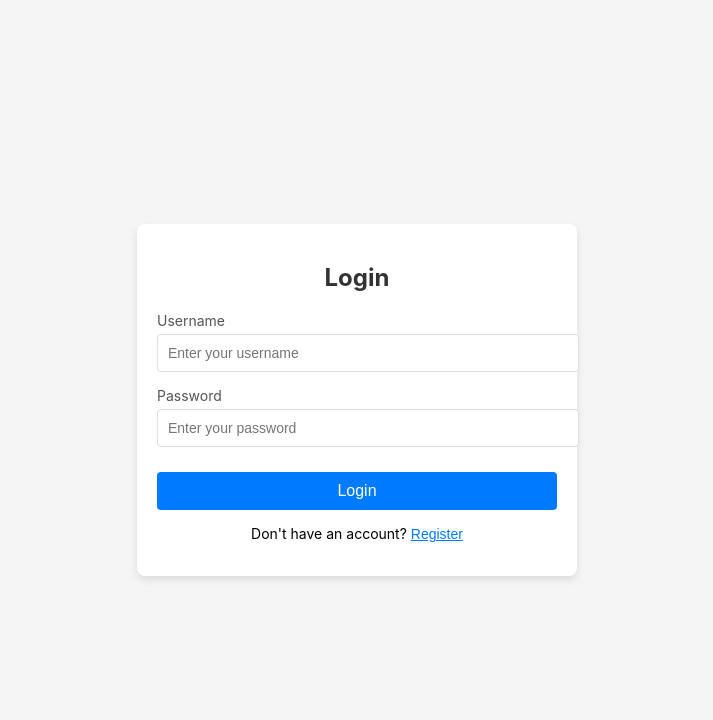
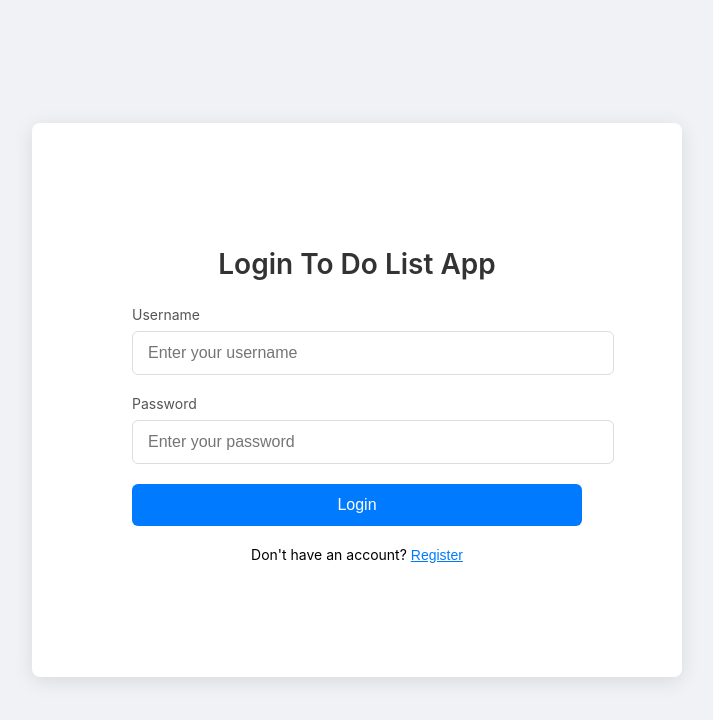
Before and after one commit to FairuzLQ/todo-list-app, a React (Create React App) app: page / in a window 1280 px wide. Shown: the top 720 px of the page, without its empty margins (283-996 px from the left). Built offline with nearby package versions, Linux system fonts and the light colour scheme.

Commit message:
add styling to login register

```diff
--- a/src/pages/LoginPage.js
+++ b/src/pages/LoginPage.js
@@ -1,6 +1,6 @@
 import React, { useState } from "react";
-import API from "../services/api";  // Assuming you have an API service for making HTTP requests
-import { useNavigate } from "react-router-dom"; // To handle redirection after login
+import API from "../services/api";
+import { useNavigate } from "react-router-dom";
 
 const LoginPage = () => {
   const [username, setUsername] = useState("");
@@ -15,33 +15,31 @@ const LoginPage = () => {
     setError("");
     try {
       const response = await API.post("/login", { username, password });
-      console.log("API response:", response);  // Log the full response
+      console.log("API response:", response);
 
-      // Check if response.data.data and response.data.data.token exist
       if (response.data && response.data.data && response.data.data.token) {
-        localStorage.setItem("token", response.data.data.token); // Save token to localStorage
-        console.log("Token saved:", response.data.data.token);  // Confirm token is saved
-        navigate("/checklists"); // Redirect to checklist page
+        localStorage.setItem("token", response.data.data.token);
+        console.log("Token saved:", response.data.data.token);
+        navigate("/checklists");
       } else {
         setError("Login failed. No token returned.");
       }
     } catch (err) {
-      console.log("Error during login:", err);  // Log any error
+      console.log("Error during login:", err);
       setError("Login failed. Please check your username and password.");
     } finally {
       setLoading(false);
     }
   };
 
-
   const handleRegister = () => {
-    navigate("/register"); // Redirect to register page
+    navigate("/register");
   };
 
   return (
     <div style={styles.container}>
       <form onSubmit={handleLogin} style={styles.form}>
-        <h2 style={styles.title}>Login</h2>
+        <h2 style={styles.title}>Login To Do List App</h2>
         {error && <p style={styles.error}>{error}</p>}
         <div style={styles.inputGroup}>
           <label style={styles.label}>Username</label>
@@ -65,7 +63,7 @@ const LoginPage = () => {
             required
           />
         </div>
-        <button type="submit" style={styles.button} disabled={loading}>
+        <button type="submit" style={loading ? {...styles.button, ...styles.buttonDisabled} : styles.button} disabled={loading}>
           {loading ? "Logging in..." : "Login"}
         </button>
         <p style={styles.registerPrompt}>
@@ -85,62 +83,69 @@ const styles = {
     justifyContent: "center",
     alignItems: "center",
     height: "100vh",
-    backgroundColor: "#f5f5f5",
+    backgroundColor: "#f0f2f5",
+    padding: "0 20px",
   },
   form: {
     backgroundColor: "#fff",
-    padding: "20px",
+    padding: "100px",
     borderRadius: "8px",
-    boxShadow: "0 4px 8px rgba(0, 0, 0, 0.1)",
+    boxShadow: "0 4px 20px rgba(0, 0, 0, 0.1)",
     width: "100%",
-    maxWidth: "400px",
+    maxWidth: "450px",
   },
   title: {
     textAlign: "center",
-    marginBottom: "20px",
-    fontSize: "24px",
+    marginBottom: "25px",
+    fontSize: "28px",
     color: "#333",
+    fontWeight: "600",
   },
   inputGroup: {
-    marginBottom: "15px",
+    marginBottom: "20px",
   },
   label: {
     display: "block",
-    marginBottom: "5px",
+    marginBottom: "8px",
     fontSize: "14px",
     color: "#555",
   },
   input: {
     width: "100%",
-    padding: "10px",
-    fontSize: "14px",
+    padding: "12px 15px",
+    fontSize: "16px",
     border: "1px solid #ddd",
-    borderRadius: "4px",
+    borderRadius: "6px",
+    outline: "none",
+    transition: "border-color 0.3s ease",
+  },
+  inputFocus: {
+    borderColor: "#007bff",
   },
   button: {
     width: "100%",
-    padding: "10px",
+    padding: "12px 0",
     fontSize: "16px",
     color: "#fff",
     backgroundColor: "#007bff",
     border: "none",
-    borderRadius: "4px",
+    borderRadius: "6px",
     cursor: "pointer",
-    marginTop: "10px",
+    transition: "background-color 0.3s ease",
   },
   buttonDisabled: {
     backgroundColor: "#aaa",
     cursor: "not-allowed",
   },
   error: {
-    color: "red",
+    color: "#f44336",
     fontSize: "14px",
     textAlign: "center",
-    marginBottom: "10px",
+    marginBottom: "15px",
   },
   registerPrompt: {
     textAlign: "center",
-    marginTop: "15px",
+    marginTop: "20px",
     fontSize: "14px",
   },
   registerButton: {
@@ -154,4 +159,14 @@ const styles = {
   },
 };
 
+// Add focus effect on input fields
+const inputFocusStyle = (inputElement) => {
+  inputElement.addEventListener('focus', () => {
+    inputElement.style.borderColor = "#007bff";
+  });
+  inputElement.addEventListener('blur', () => {
+    inputElement.style.borderColor = "#ddd";
+  });
+};
+
 export default LoginPage;
--- a/src/pages/RegisterPage.js
+++ b/src/pages/RegisterPage.js
@@ -21,7 +21,7 @@ const RegisterPage = () => {
 
   return (
     <div style={styles.container}>
-      <h2 style={styles.title}>Create Your Account</h2>
+      <h2 style={styles.title}>Create Your To Do List Account</h2>
       {error && <p style={styles.error}>{error}</p>}
       <form onSubmit={handleRegister} style={styles.form}>
         <input
@@ -67,42 +67,63 @@ const RegisterPage = () => {
 
 const styles = {
   container: {
+    display: "flex",
+    flexDirection: "column",
+    alignItems: "center",
+    justifyContent: "center",
     maxWidth: "400px",
     margin: "50px auto",
-    padding: "20px",
-    textAlign: "center",
-    border: "1px solid #ccc",
+    padding: "30px",
+    backgroundColor: "#fff",
+    border: "1px solid #ddd",
     borderRadius: "8px",
-    boxShadow: "0 2px 5px rgba(0, 0, 0, 0.1)",
+    boxShadow: "0 4px 15px rgba(0, 0, 0, 0.1)",
   },
   title: {
     marginBottom: "20px",
+    fontSize: "24px",
+    fontWeight: "600",
+    color: "#333",
   },
   error: {
-    color: "red",
+    color: "#f44336",
     marginBottom: "15px",
+    fontSize: "14px",
+    textAlign: "center",
   },
   form: {
     display: "flex",
     flexDirection: "column",
+    width: "100%",
   },
   input: {
-    padding: "10px",
+    padding: "12px 15px",
     margin: "10px 0",
-    border: "1px solid #ccc",
-    borderRadius: "4px",
+    border: "1px solid #ddd",
+    borderRadius: "6px",
+    fontSize: "14px",
+    transition: "border-color 0.3s ease, box-shadow 0.3s ease",
+  },
+  inputFocus: {
+    borderColor: "#007bff",
+    boxShadow: "0 0 5px rgba(0, 123, 255, 0.5)",
   },
   button: {
-    padding: "10px",
-    backgroundColor: "#28a745",
+    padding: "12px 15px",
+    backgroundColor: "#007bff",
     color: "#fff",
     border: "none",
-    borderRadius: "4px",
+    borderRadius: "6px",
     cursor: "pointer",
     marginTop: "10px",
+    transition: "background-color 0.3s ease",
+  },
+  buttonHover: {
+    backgroundColor: "#218838",
   },
   link: {
     marginTop: "15px",
+    fontSize: "14px",
     color: "#555",
   },
   loginLink: {
@@ -112,4 +133,16 @@ const styles = {
   },
 };
 
+// Add focus effect on input fields
+const inputFocusStyle = (inputElement) => {
+  inputElement.addEventListener('focus', () => {
+    inputElement.style.borderColor = "#007bff";
+    inputElement.style.boxShadow = "0 0 5px rgba(0, 123, 255, 0.5)";
+  });
+  inputElement.addEventListener('blur', () => {
+    inputElement.style.borderColor = "#ddd";
+    inputElement.style.boxShadow = "none";
+  });
+};
+
 export default RegisterPage;
```
